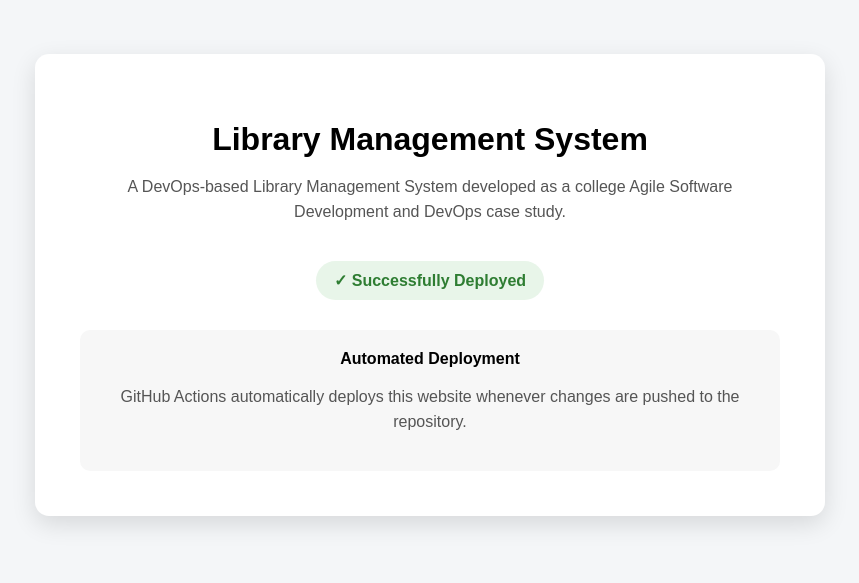
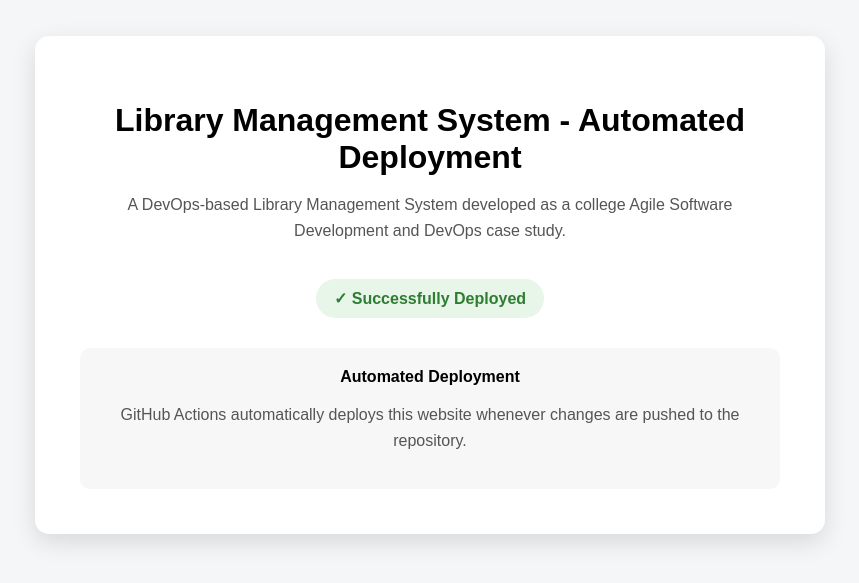
Before and after one commit to manasvipatankar246/library-management-system, a website: page index.html in a window 1280 px wide. Shown: the part 115-698 px from the top of the page, without its empty margins (210-1069 px from the left). Drawn offline with Linux system fonts and the light colour scheme.

Commit message:
LIB-2: Update automated deployment page

```diff
--- a/index.html
+++ b/index.html
@@ -58,7 +58,7 @@
 
 <div class="container">
 
-    <h1>Library Management System</h1>
+    <h1>Library Management System - Automated Deployment</h1>
 
     <p>
         A DevOps-based Library Management System developed as a
```
